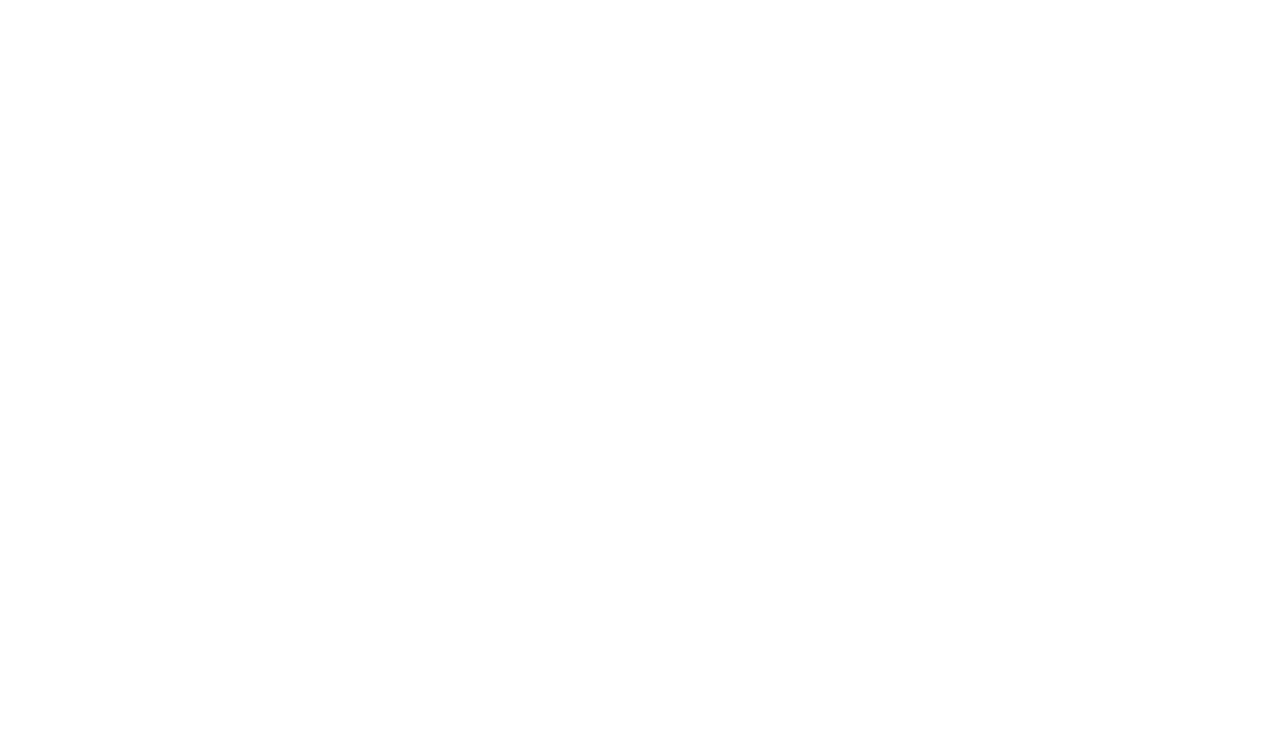
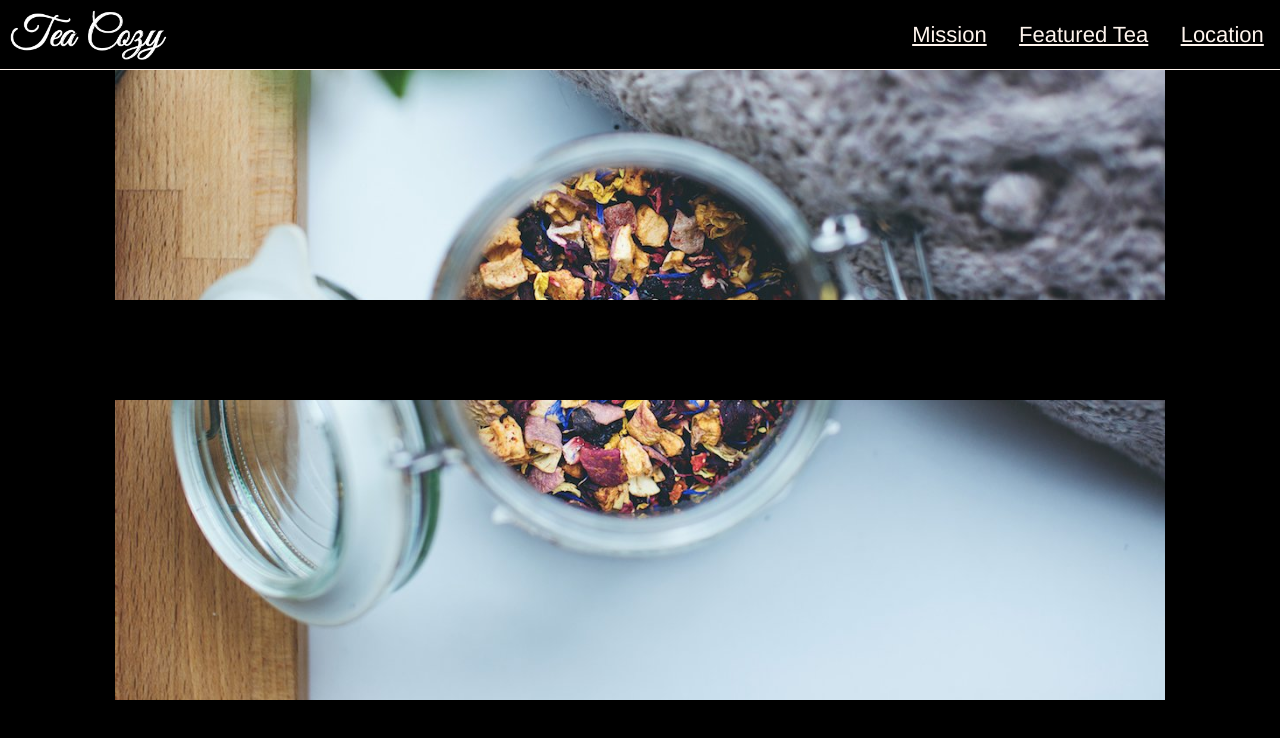
Before and after one commit to matto80/tea_cozy_new, a plain HTML site: page index.html in a window 1280 px wide. Drawn offline with Linux system fonts and the light colour scheme.

Commit message:
from linux

```diff
--- a/index.html
+++ b/index.html
@@ -2,9 +2,26 @@
 <html>
   <head>
     <meta charset="utf-8">
-    <title></title>
+    <title>tea_cozy_new</title>
     <link rel="stylesheet" href="styles/style.css">
   </head>
   <body>
+    <div class="nav_bar_container">
+      <div class="logo_container">
+        <img class="logo_image" src="images/img-tea-cozy-logo.png" alt="The words Tea Cozy in a fancy script">
+      </div>
+      <div class="nav_menu_container">
+        <a class="nav_menu" href="#Mission">Mission</a>
+        <a class="nav_menu" href="#Featured Tea">Featured Tea</a>
+        <a class="nav_menu" href="#Location">Location</a>
+      </div>
+    </div>
+    <div class="hero_image_container">
+      <img class="hero_image" src="images/img-mission-background.jpg" alt="a cup of tea from above with berries floating in it">
+      <div class="hero_banner">
+        <h2 class="banner_text">Our Mission</h2>
+        <h4 class="banner_sub_text">Handpicked, Artisanally Curated, Free Range, Sustainable, Small Batch, Fair Trade, Organic Tea</h4>
+      </div>
+    </div>
   </body>
 </html>
--- a/styles/style.css
+++ b/styles/style.css
@@ -5,13 +5,65 @@
     font-size: 100%;
     box-sizing: border-box;
     text-decoration: none;
+   // border: 1px dashed red;
 }
 
-header,
-nav,
-main,
-section,
-article,
-footer {
-  display: block;
+body {
+  background-color: black;
 }
+
+.nav_bar_container {
+  position: fixed;
+  display: flex;
+  justify-content: space-between;
+  align-items: center;
+  height: 70px;
+  width: 100%;
+  background-color: black;
+  border-bottom: 1px solid seashell;
+}
+
+.logo_container {
+  display: flex;
+  align-items: flex-start;
+  width: 30%
+}
+
+.logo_image {
+  height: 50px;
+  padding: 0 0 0 10px;
+}
+
+.nav_menu_container {
+  width: 30%;
+  display: flex;
+  justify-content: space-around;
+  flex-wrap: wrap;
+  padding: 0 0 0 0;
+
+}
+
+.nav_menu {
+  color: seashell;
+  font-family: Helvetica, sans-serif;
+  font-size: 22px;
+  text-decoration: underline;
+}
+
+.hero_image_container {
+  display: flex;
+  justify-content: center;
+  height: 700px;
+  overflow: hidden;
+}
+
+.hero_image {
+  // height: 700px;
+}
+
+.hero_banner {
+  width: 100%;
+  height: 100px;
+  background-color: black;
+  position: absolute; top: 300px; left: 0px;
+}
```
Also changed, not shown: images/img-berryblitz.jpg (added), images/img-donut.jpg (added), images/img-locations-background.jpg (added), images/img-mission-background.jpg (added), images/img-myrtle-ave.jpg (added), images/img-spiced-rum.jpg (added), images/img-tea-cozy-logo.png (added), 2 other files.
